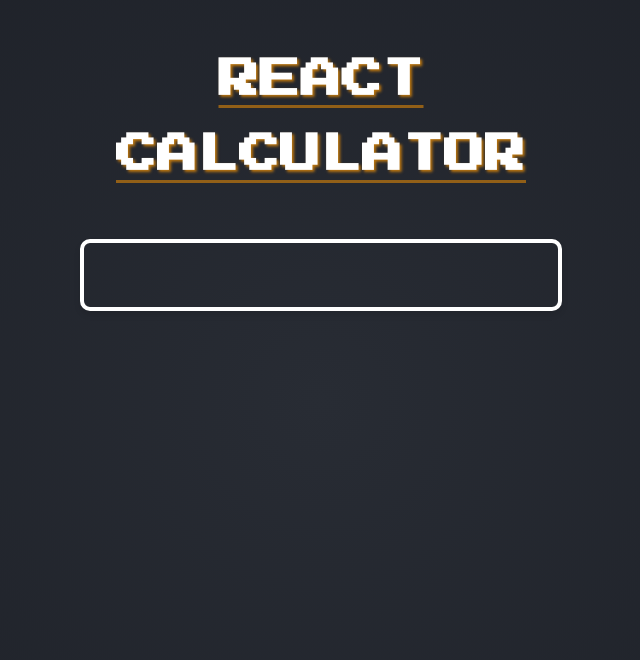
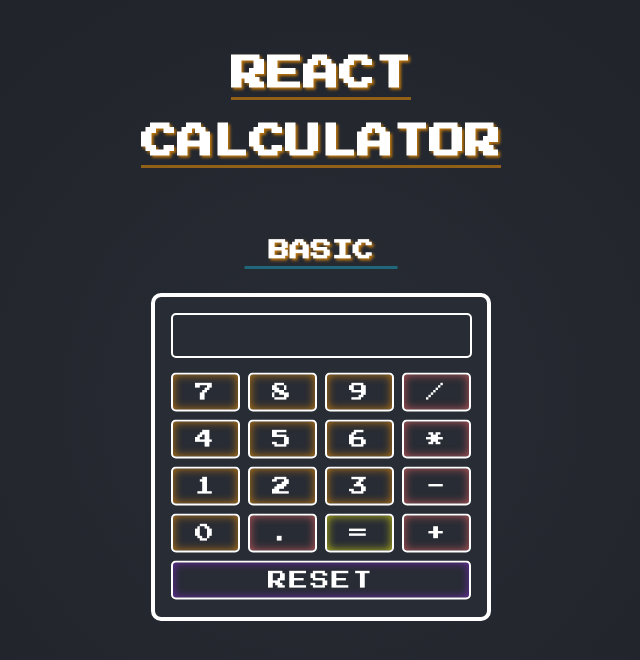
Before and after one commit to SMelidoni/react-calculator-app, a React (Create React App) app: page / in a window 1280 px wide. Shown: the top 660 px of the page, without its empty margins (319-959 px from the left). Built offline with nearby package versions, Linux system fonts and the light colour scheme.

Commit message:
feature/calculator-main (#4)
* Added basic calculator functionality and styles

* Updated button grid layout style

* Integrated math.js library and styling update

* Updated title styling

```diff
--- a/package.json
+++ b/package.json
@@ -6,6 +6,7 @@
     "@testing-library/jest-dom": "^5.16.5",
     "@testing-library/react": "^13.4.0",
     "@testing-library/user-event": "^13.5.0",
+    "mathjs": "^11.8.0",
     "react": "^18.2.0",
     "react-dom": "^18.2.0",
     "sass": "^1.60.0",
--- /dev/null
+++ b/src/components/basic-calculator/basic-calculator.component.tsx
@@ -0,0 +1,68 @@
+import './basic-calculator.styles.scss';
+
+import React, { useState } from 'react';
+import { evaluate } from 'mathjs';
+
+const BasicCalculator = () => {
+  const [result, setResult] = useState('');
+
+  const handleClick = (e: React.MouseEvent<HTMLButtonElement>) => {
+    const value = e.currentTarget.getAttribute('data-value');
+    if (value === '=') {
+      try {
+        setResult(String(evaluate(result)));
+      } catch (error) {
+        setResult('Error');
+      }
+    } else if (value === 'Reset') {
+      setResult('');
+    } else {
+      if (['+', '-', '*', '/'].includes(value as string)) {
+        const lastChar = result[result.length - 1];
+        if (['+', '-', '*', '/'].includes(lastChar)) {
+          return;
+        }
+      }
+      setResult(result + value);
+    }
+  };
+
+  return (
+    <>
+      <h1 className="basic-calculator-title">Basic</h1>
+      <div className="basic-calculator">
+        <input type="text" className="display" value={result} readOnly />
+        <div className="buttons">
+          {[7, 8, 9, '/', 4, 5, 6, '*', 1, 2, 3, '-', 0, '.', '+'].map(
+            (value) => (
+              <button
+                key={value}
+                className={
+                  typeof value === 'number'
+                    ? 'number-button'
+                    : 'operation-button'
+                }
+                data-value={value}
+                onClick={handleClick}
+              >
+                {value}
+              </button>
+            )
+          )}
+          <button className="equal-button" data-value="=" onClick={handleClick}>
+            =
+          </button>
+        </div>
+        <button
+          className="clear-button"
+          data-value="Reset"
+          onClick={handleClick}
+        >
+          RESET
+        </button>
+      </div>
+    </>
+  );
+};
+
+export default BasicCalculator;
--- /dev/null
+++ b/src/components/basic-calculator/basic-calculator.styles.scss
@@ -0,0 +1,121 @@
+.basic-calculator-title {
+  color: white;
+  font-size: calc(5px + 2vmin);
+  margin-bottom: 2rem;
+  margin-top: 3rem;
+  position: relative;
+  text-shadow: 2px 2px 3px rgba(255, 152, 0, 0.7);
+  text-align: center;
+}
+
+.basic-calculator-title::after {
+  background-color: rgba(26, 164, 195, 0.5);
+  bottom: -0.5rem;
+  content: '';
+  height: 0.2rem;
+  left: 50%;
+  position: absolute;
+  transform: translateX(-50%);
+  width: 45%;
+}
+
+.basic-calculator {
+  background-color: #282c34;
+  border: 4px solid #ffffff;
+  border-radius: 10px;
+  max-width: 300px;
+  padding: 1rem;
+  width: 100%;
+
+  .display {
+    background-color: #282c34;
+    border: 2px solid #ffffff;
+    border-radius: 5px;
+    color: #ffffff;
+    font-family: 'Press Start 2P', cursive;
+    font-size: 1.5rem;
+    margin-bottom: 1rem;
+    max-width: 18.3rem;
+    padding-bottom: 1rem;
+    text-align: right;
+  }
+
+  .buttons {
+    display: grid;
+    gap: 0.5rem;
+    grid-template-columns: repeat(4, 1fr);
+  }
+
+  .number-button,
+  .operation-button,
+  .clear-button,
+  .equal-button {
+    animation: floating 0.8s ease-in-out infinite;
+    background-color: transparent;
+    border: 2px solid #ffffff;
+    border-radius: 5px;
+    color: #ffffff;
+    cursor: pointer;
+    display: inline-block;
+    font-family: 'Press Start 2P', cursive;
+    font-size: 1.2rem;
+    letter-spacing: 2px;
+    margin: 0;
+    padding: 8px 16px;
+    transition: all 0.2s ease-in-out;
+    width: 100%;
+  }
+
+  .number-button {
+    box-shadow: inset 0 0 10px rgba(255, 152, 0, 0.7);
+
+    &:hover {
+      background-color: rgba(255, 152, 0, 0.3);
+    }
+
+    &:active {
+      background-color: rgba(255, 140, 0, 0.3);
+    }
+  }
+
+  .operation-button {
+    box-shadow: inset 0 0 10px rgba(255, 105, 105, 0.7);
+
+    &:hover {
+      background-color: rgba(255, 105, 105, 0.3);
+    }
+
+    &:active {
+      background-color: rgba(255, 105, 105, 0.3);
+    }
+  }
+
+  .clear-button {
+    box-shadow: inset 0 0 10px rgba(138, 43, 226, 0.7);
+    margin-top: 0.5rem;
+
+    &:hover {
+      background-color: rgba(138, 43, 226, 0.2);
+    }
+
+    &:active {
+      background-color: rgba(138, 43, 226, 0.2);
+    }
+  }
+
+  .equal-button {
+    box-shadow: inset 0 0 10px rgba(255, 255, 0, 0.7);
+    grid-row-start: 4;
+    grid-row-end: 4;
+    grid-column-start: 4;
+    grid-column-end: 3;
+
+    &:hover {
+      background-color: rgba(255, 255, 0, 0.2);
+    }
+
+    &:active {
+      background-color: rgba(255, 255, 0, 0.2);
+    }
+  }
+}
--- a/src/pages/calculator-home/calculator-home.component.tsx
+++ b/src/pages/calculator-home/calculator-home.component.tsx
@@ -3,6 +3,7 @@
 import React, { FC } from 'react';
 
 import MainButton from '../../components/main-button/main-button.component';
+import BasicCalculator from '../../components/basic-calculator/basic-calculator.component';
 
 interface CalculatorHomeProps {
   showBackButton?: boolean;
@@ -18,10 +19,11 @@
       )}
       <header className="calculator-home-header">
         <h1 className="header-text header-text-react">React</h1>
-        <h2 className="header-text header-text-calculator">Calculator</h2>
+        <h1 className="header-text header-text-calculator">Calculator</h1>
       </header>
       <div className="calculator-home-content">
-        {/* calculator component will go here */}
+        <BasicCalculator />
+        {/* <AdvancedCalculator />*/}
       </div>
     </div>
   );
--- a/src/pages/calculator-home/calculator-home.styles.scss
+++ b/src/pages/calculator-home/calculator-home.styles.scss
@@ -19,7 +19,7 @@
 
   .header-text {
     color: white;
-    font-size: calc(25px + 2vmin);
+    font-size: calc(20px + 2vmin);
     margin-bottom: 2rem;
     position: relative;
     text-decoration: none;
@@ -43,20 +43,6 @@
   .header-text-calculator::after {
     width: 100%;
   }
-
-  .calculator-home-content {
-    border: 4px solid #fff;
-    border-radius: 10px;
-    box-shadow: 0 4px 6px rgba(0, 0, 0, 0.1);
-    margin-top: 2rem;
-    padding: 2rem;
-    width: 100%;
-
-    @media screen and (max-width: 768px) {
-      width: 100%;
-      padding: 1rem;
-    }
-  }
 }
 
 @media screen and (max-width: 768px) {
```
Also changed, not shown: 2 other files (tests, documents, lock files or other folders).
